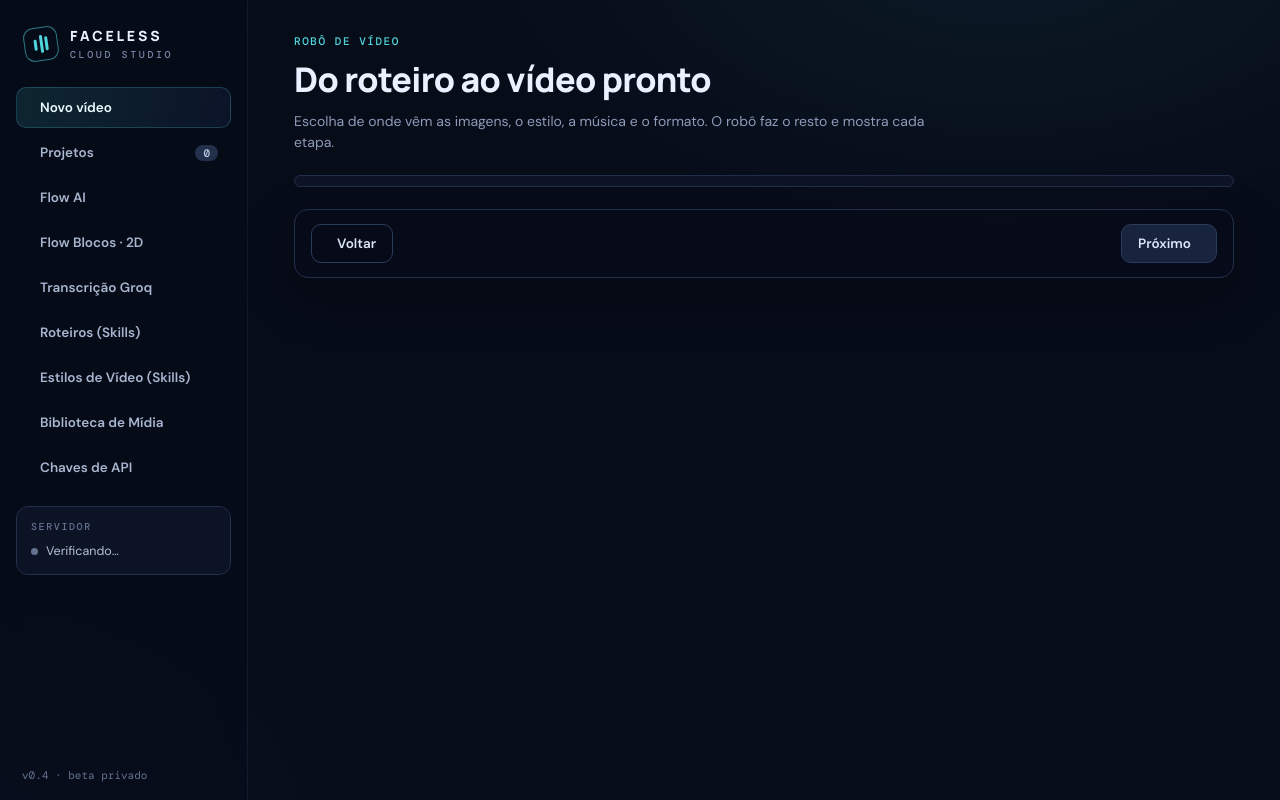
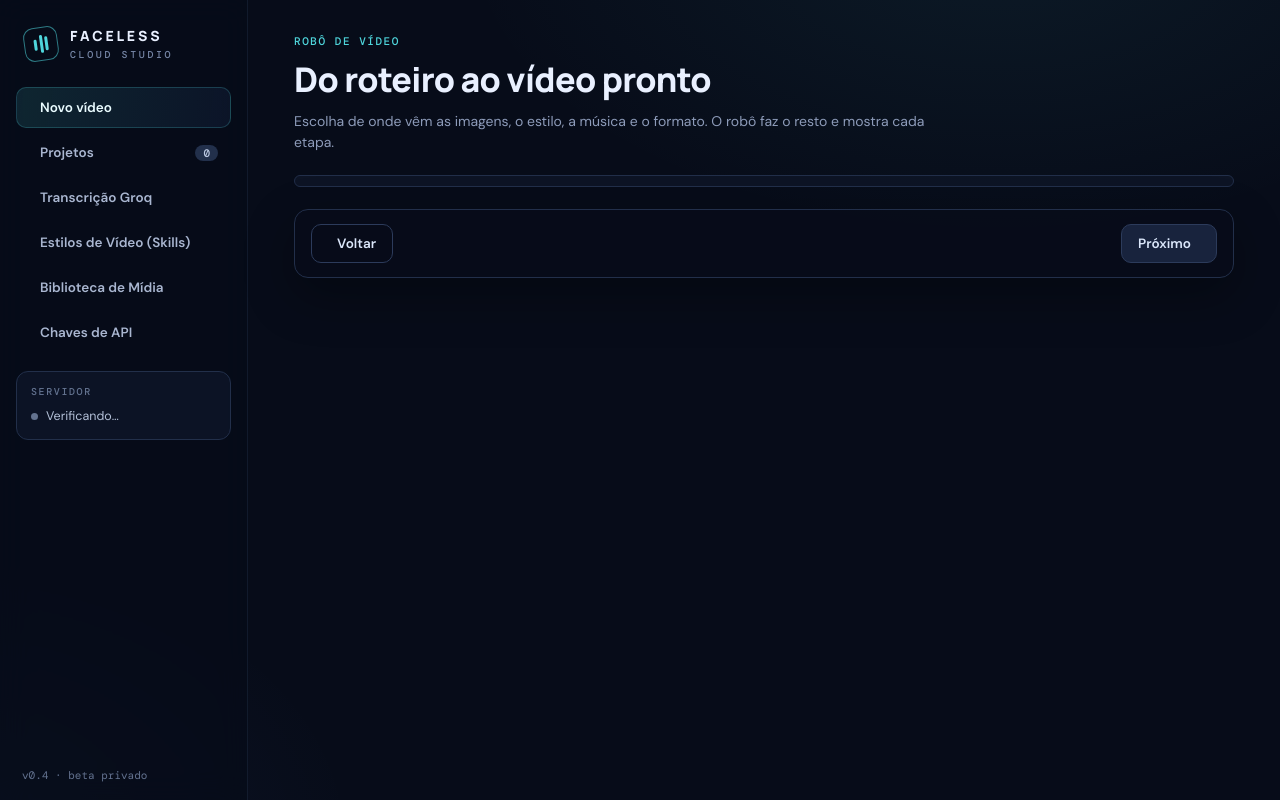
Before and after one commit to mindtales793-dotcom/FACELESS-STUDIO-, a FastAPI app: page / in a window 1280 px wide. Run offline with FastAPI, Linux system fonts and the light colour scheme; some libraries are stand-ins or nearby versions.

Commit message:
Remove navegação de Flow e Roteiros Skills

```diff
--- a/templates/index.html
+++ b/templates/index.html
@@ -17,10 +17,7 @@
       <nav class="nav">
         <button class="nav-item on" data-view="create"><i data-ic="spark"></i><span>Novo vídeo</span></button>
         <button class="nav-item" data-view="projects"><i data-ic="film"></i><span>Projetos</span><b class="nav-count" id="projectCount">0</b></button>
-        <button class="nav-item" data-view="flow"><i data-ic="spark"></i><span>Flow AI</span></button>
-        <button class="nav-item" data-view="flowblocks"><i data-ic="image"></i><span>Flow Blocos · 2D</span></button>
         <button class="nav-item" data-view="groq"><i data-ic="mic"></i><span>Transcrição Groq</span></button>
-        <button class="nav-item" data-view="skills"><i data-ic="sliders"></i><span>Roteiros (Skills)</span></button>
         <button class="nav-item" data-view="skills-video"><i data-ic="film"></i><span>Estilos de Vídeo (Skills)</span></button>
         <button class="nav-item" data-view="media-library"><i data-ic="image"></i><span>Biblioteca de Mídia</span></button>
         <button class="nav-item" data-view="keys"><i data-ic="sliders"></i><span>Chaves de API</span></button>
```
